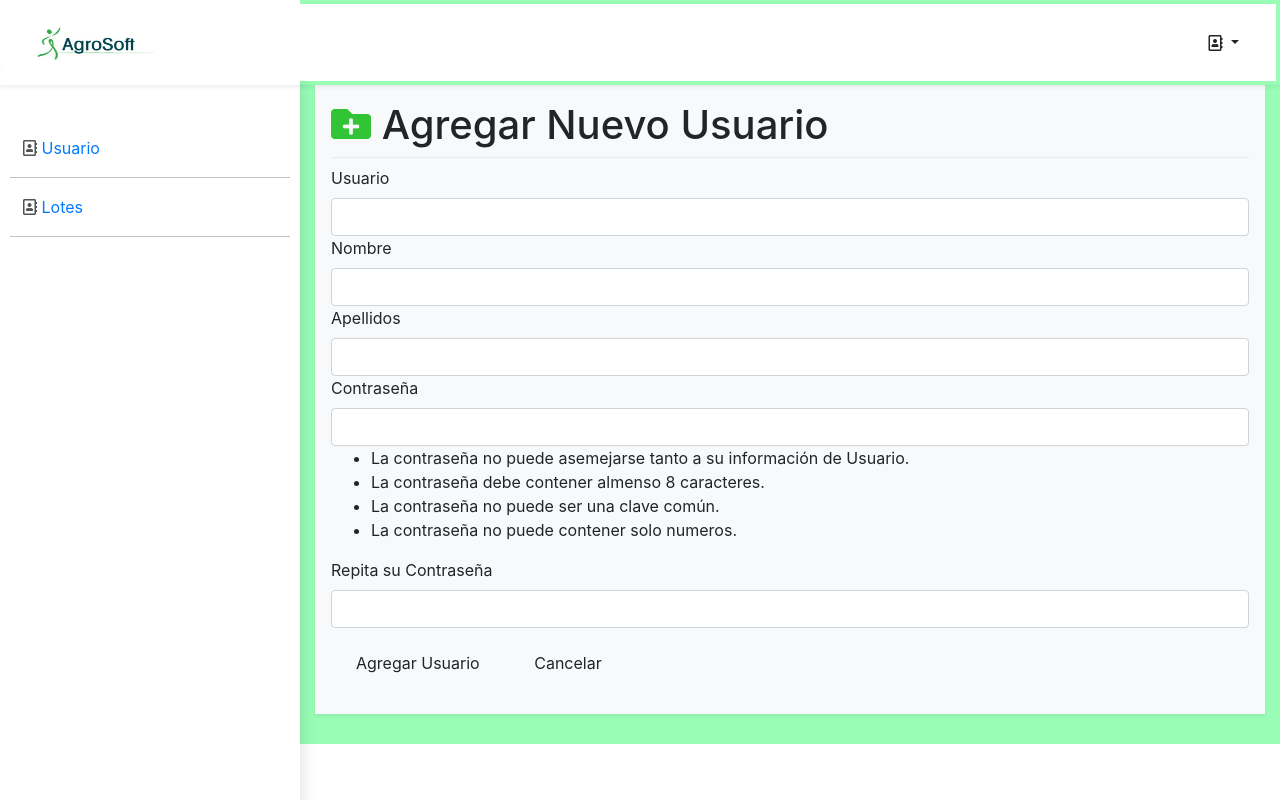
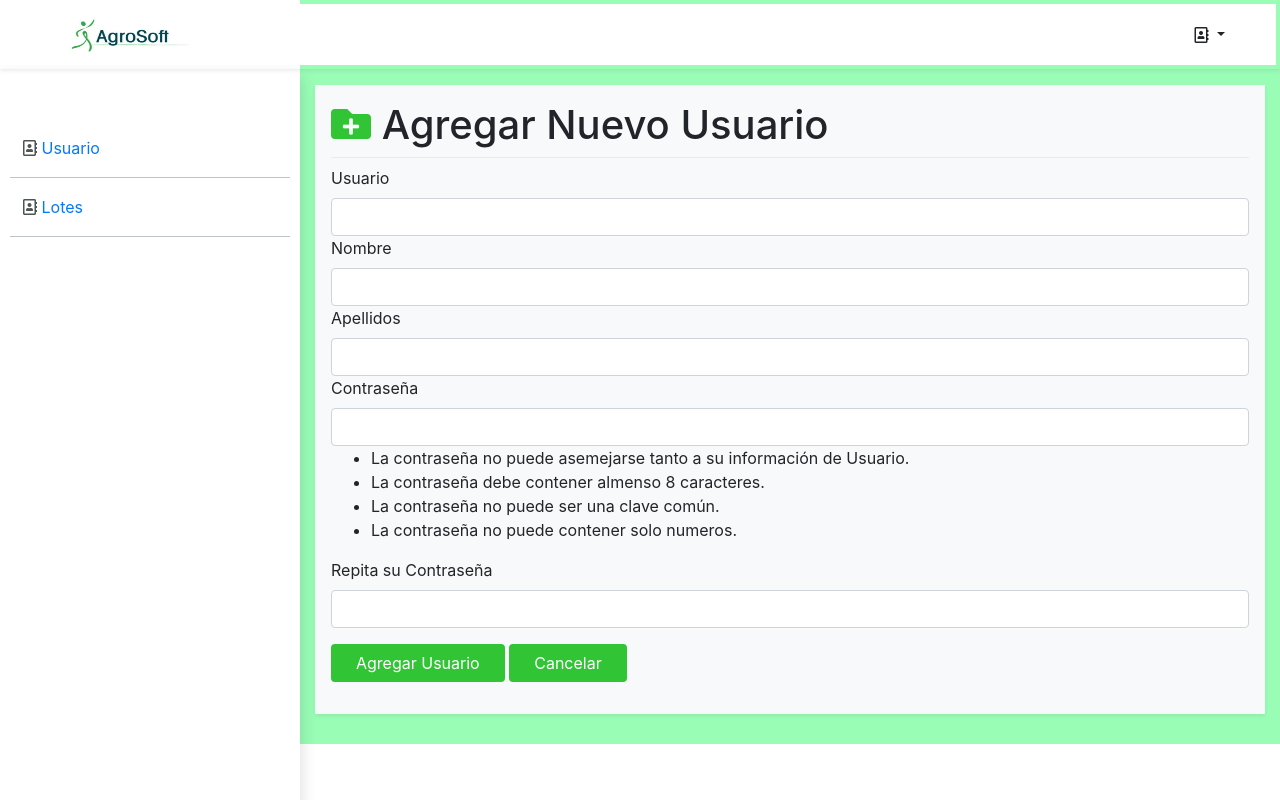
Before and after one commit to SE-RodriguezContrerasPauloCesar/Agrosoft, a Django app: page /administrador/usuario/agregar/ in a window 1280 px wide. Run offline with Django 3.2, Linux system fonts and the light colour scheme; some libraries are stand-ins or nearby versions.

Commit message:
Actualizacion de vista

```diff
--- a/agrosoft/templates/admi/admi_base.html
+++ b/agrosoft/templates/admi/admi_base.html
@@ -4,14 +4,13 @@
 <head>
 
     <meta charset="utf-8">
-    <meta name="viewport" content="width=device-width, initial-scale=1, shrink-to-fit=no">
 
     <!-- site icons favicon -->
     <title>Administrador</title>
-    <link rel="stylesheet" type="text/css" href="{% static 'css/admi.css' %}" />
     <link rel="icon" href="" type="image/png" />
     <meta content='width=device-width, initial-scale=1.0, maximum-scale=1.0, user-scalable=0, shrink-to-fit=no' name='viewport' />
     <link rel="stylesheet" href="https://cdnjs.cloudflare.com/ajax/libs/twitter-bootstrap/4.5.0/css/bootstrap.min.css"/>
+    <link rel="stylesheet" type="text/css" href="{% static 'css/admi.css' %}"/>
     <link rel="stylesheet" href="https://use.fontawesome.com/releases/v5.8.1/css/all.css"
         integrity="sha384-50oBUHEmvpQ+1lW4y57PTFmhCaXp0ML5d60M1M7uH2+nqUivzIebhndOJK28anvf" crossorigin="anonymous">
 </head>
```
Also changed, not shown: agrosoft/migrations/0002_usuario.py (added).
